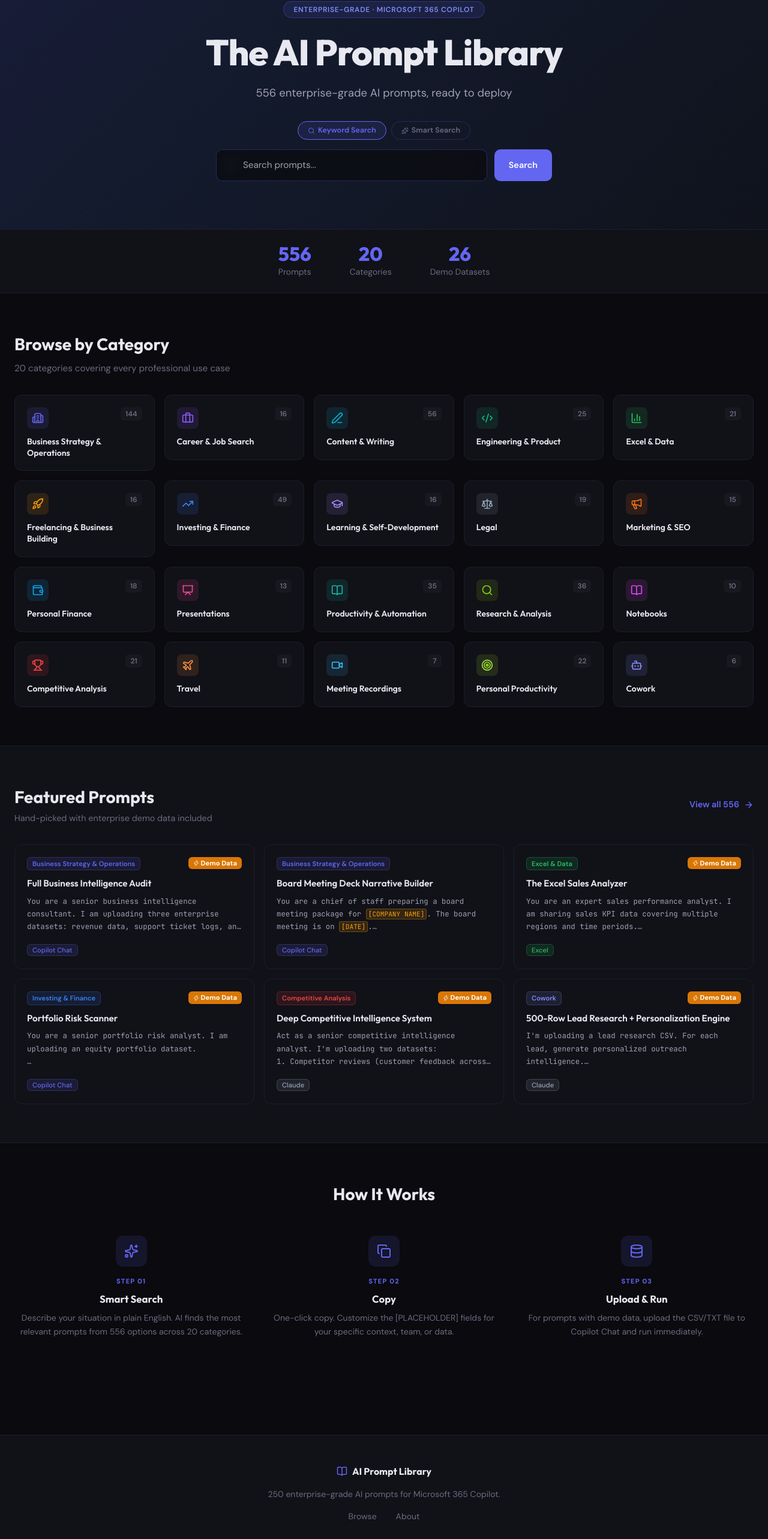
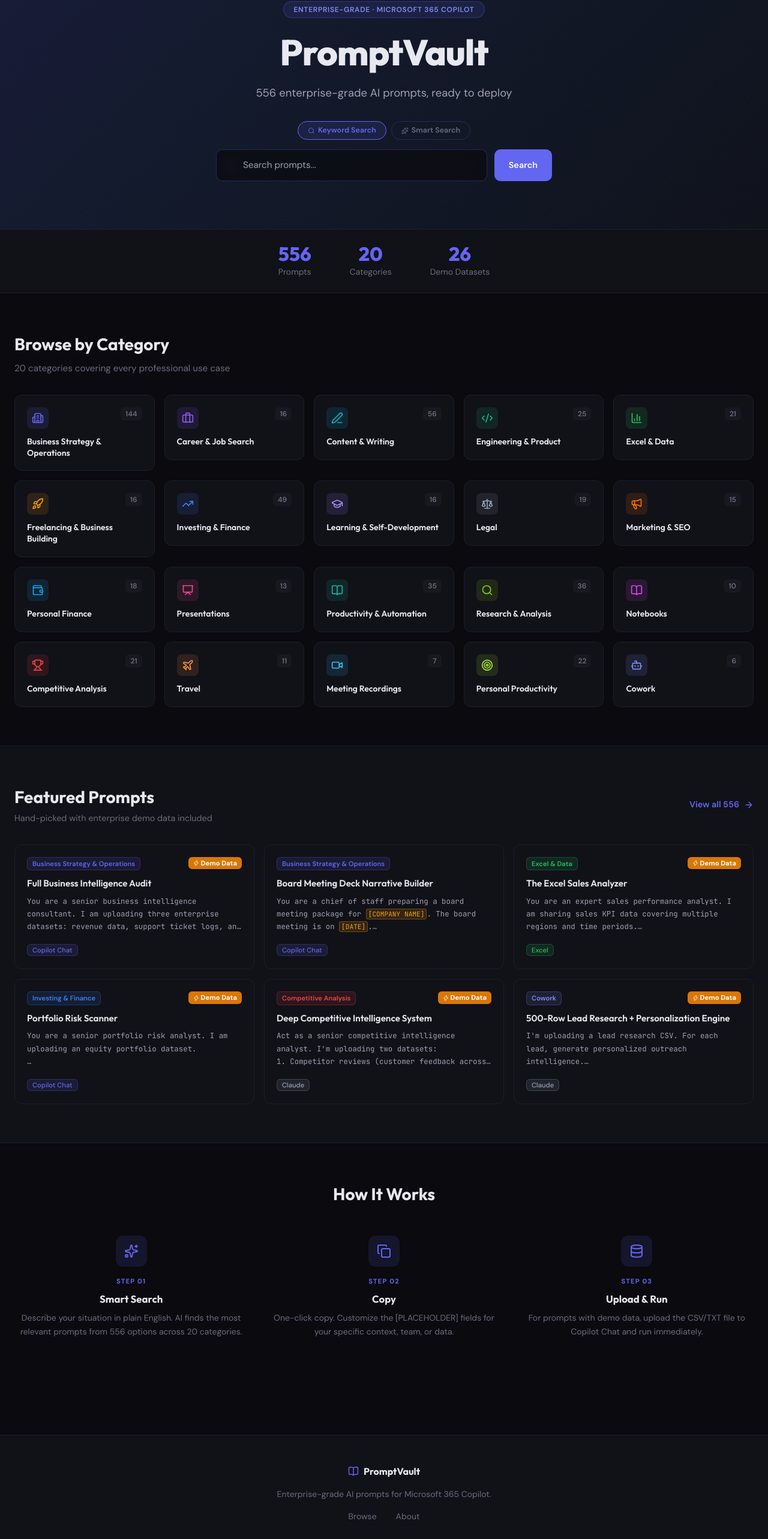
Before and after one commit to driv22/ai-prompt-library, a Next.js app: page / in a window 1280 px wide. Shown: the part 159-2725 px from the top of the page at 60% size. Built offline with nearby package versions, Linux system fonts and the light colour scheme.

Commit message:
Rename site to PromptVault

```diff
--- a/app/layout.tsx
+++ b/app/layout.tsx
@@ -10,7 +10,7 @@
 const jetbrainsMono = JetBrains_Mono({ subsets: ['latin'], variable: '--font-jetbrains', display: 'swap' })
 
 export const metadata: Metadata = {
-  title: 'The AI Prompt Library — Enterprise-Grade Prompts for Microsoft 365',
+  title: 'PromptVault — Enterprise-Grade Prompts for Microsoft 365',
   description: 'Curated AI prompts for Microsoft 365 Copilot, organized across 20 categories with enterprise demo datasets for finance, legal, operations, sales, and technology professionals.',
 }
 
--- a/app/page.tsx
+++ b/app/page.tsx
@@ -75,7 +75,7 @@
           </motion.div>
           <motion.h1 initial={{ opacity: 0, y: 20 }} animate={{ opacity: 1, y: 0 }} transition={{ duration: 0.5, delay: 0.1 }}
             style={{ fontFamily: 'var(--font-outfit)', fontSize: 'clamp(2.25rem, 5.5vw, 3.75rem)', fontWeight: 800, lineHeight: 1.1, letterSpacing: '-0.02em', marginBottom: '1.25rem', color: 'var(--text-primary)' }}>
-            The AI Prompt Library
+            PromptVault
           </motion.h1>
           <motion.p initial={{ opacity: 0, y: 20 }} animate={{ opacity: 1, y: 0 }} transition={{ duration: 0.5, delay: 0.2 }}
             style={{ fontSize: '1.15rem', color: 'var(--text-secondary)', marginBottom: '2rem', lineHeight: 1.65 }}>
--- a/components/Footer.tsx
+++ b/components/Footer.tsx
@@ -6,9 +6,9 @@
       <div style={{ maxWidth: '1280px', margin: '0 auto', textAlign: 'center' }}>
         <div style={{ display: 'flex', alignItems: 'center', justifyContent: 'center', gap: '0.5rem', marginBottom: '1rem' }}>
           <BookOpen size={18} color="var(--accent)" />
-          <span style={{ fontFamily: 'var(--font-outfit)', fontWeight: 700, color: 'var(--text-primary)' }}>AI Prompt Library</span>
+          <span style={{ fontFamily: 'var(--font-outfit)', fontWeight: 700, color: 'var(--text-primary)' }}>PromptVault</span>
         </div>
-        <p style={{ color: 'var(--text-muted)', fontSize: '0.875rem', marginBottom: '1rem' }}>250 enterprise-grade AI prompts for Microsoft 365 Copilot.</p>
+        <p style={{ color: 'var(--text-muted)', fontSize: '0.875rem', marginBottom: '1rem' }}>Enterprise-grade AI prompts for Microsoft 365 Copilot.</p>
         <div style={{ display: 'flex', gap: '2rem', justifyContent: 'center' }}>
           <Link href="/prompts" style={{ color: 'var(--text-muted)', textDecoration: 'none', fontSize: '0.875rem' }}>Browse</Link>
           <Link href="/about" style={{ color: 'var(--text-muted)', textDecoration: 'none', fontSize: '0.875rem' }}>About</Link>
--- a/components/Nav.tsx
+++ b/components/Nav.tsx
@@ -9,7 +9,7 @@
       <div style={{ maxWidth: '1280px', margin: '0 auto', padding: '0 1.5rem', display: 'flex', alignItems: 'center', justifyContent: 'space-between', height: '64px' }}>
         <Link href="/" style={{ display: 'flex', alignItems: 'center', gap: '0.5rem', textDecoration: 'none' }}>
           <BookOpen size={20} color="var(--accent)" />
-          <span style={{ fontFamily: 'var(--font-outfit)', fontWeight: 700, fontSize: '1.05rem', color: 'var(--text-primary)' }}>AI Prompt Library</span>
+          <span style={{ fontFamily: 'var(--font-outfit)', fontWeight: 700, fontSize: '1.05rem', color: 'var(--text-primary)' }}>PromptVault</span>
         </Link>
         <div style={{ display: 'flex', alignItems: 'center', gap: '1.5rem' }}>
           <Link href="/prompts" style={{ color: 'var(--text-secondary)', textDecoration: 'none', fontSize: '0.9rem', fontWeight: 500 }}>Browse</Link>
```
